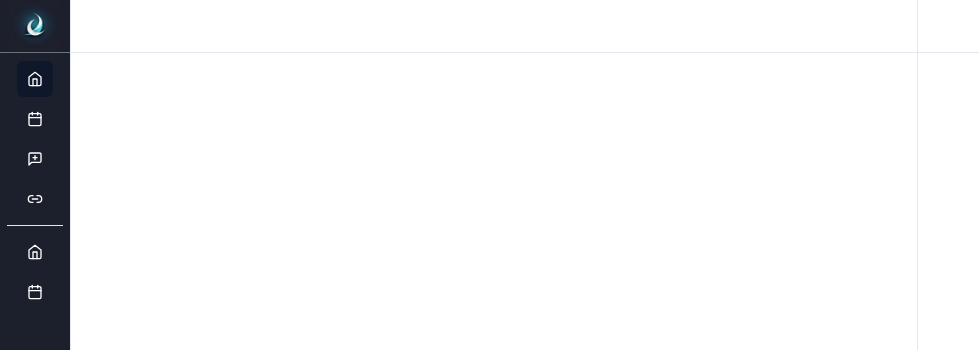
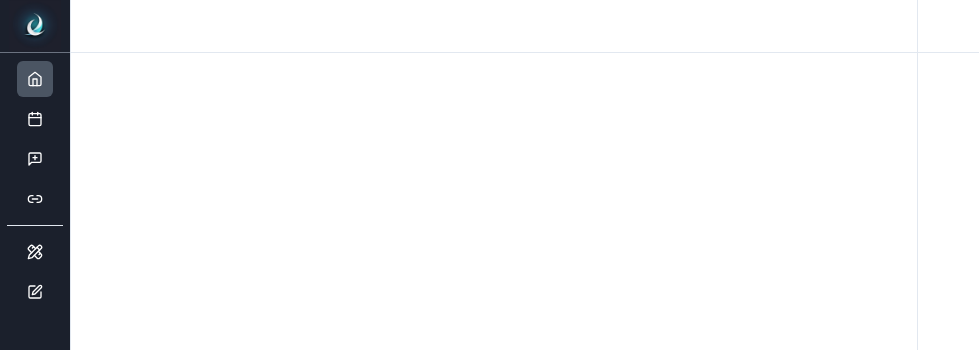
Before and after one commit to verdesB/Template-shadcn, a React (Create React App) app: page / in a window 1280 px wide. Shown: the top 350 px of the page, without its empty margins (0-979 px from the left). Built offline with nearby package versions, Linux system fonts and the light colour scheme.

Commit message:
first commit

```diff
--- a/src/MailTest.tsx
+++ b/src/MailTest.tsx
@@ -1,44 +1,25 @@
 import * as React from "react"
 import {
-    AlertCircle,
-    Archive,
-    ArchiveX, Calendar,
-    File, Home,
-    Inbox, MessageSquarePlus,
-    MessagesSquare,
-    PenBox,
-    Search,
-    Send,
-    ShoppingCart,
-    Trash2,
-    Users2,
-    Link2
+     Calendar,
+     Home,
+     MessageSquarePlus,
+    Link2, PencilRuler, SquarePen
 } from "lucide-react"
 import {Nav} from "./Nav";
 import { cn } from "./utils/cn"
 import { Separator } from "./Separator"
-import { Input } from "./Input"
-import {
-    Tabs,
-    TabsContent,
-    TabsList,
-    TabsTrigger,
-} from "./Tabs"
 import { TooltipProvider } from "./Tooltip"
 import { ResizableHandle, ResizablePanel, ResizablePanelGroup } from "./Resizable"
 import logo from './assets/logo.png'
-import {useEffect, useRef} from "react";
-import {ImperativePanelHandle} from "react-resizable-panels";
+
 
 const MailTest = () => {
-
-
     const [isCollapsed, setIsCollapsed] = React.useState(false)
     console.log(isCollapsed)
 
     return (
         <ResizablePanelGroup direction="horizontal" className="h-full items-stretch">
-            <ResizablePanel  minSize={5} maxSize={20} style={{minWidth: '70px'}}
+            <ResizablePanel minSize={7}  style={{minWidth: '70px', maxWidth: '270px'}}
                              collapsible={true}  onCollapse={(collapsed) => {
                 console.log('onCollapse called with:', isCollapsed);
                 setIsCollapsed(true);
@@ -56,7 +37,7 @@ const MailTest = () => {
                         isCollapsed={isCollapsed}
                          links={[
                              {
-                                 title: isCollapsed ? "" : "Dashboard",
+                                 title:  "Dashboard",
                                  label: "",
                                  icon: Home,
                                  variant: "default",
@@ -88,14 +69,15 @@ const MailTest = () => {
                              {
                                  title: "Creation de page Web",
                                  label: "",
-                                 icon: Home,
+                                 icon: PencilRuler,
                                  variant: "ghost",
                              },
                              {
                                  title: "Créer un article ",
                                  label: "",
-                                 icon: Calendar,
+                                 icon: SquarePen,
                                  variant: "ghost",
+
                              },
 
 
--- a/src/Nav.tsx
+++ b/src/Nav.tsx
@@ -39,7 +39,7 @@ export function Nav({ links, isCollapsed}: NavProps) {
                                             buttonVariants({variant: link.variant, size: "icon"}),
                                             "h-9 w-9 text-white",
                                             link.variant === "default" &&
-                                            "dark:bg-muted dark:text-muted-foreground dark:hover:bg-muted dark:hover:text-white"
+                                            "dark:bg-muted dark:text-muted-foreground dark:hover:bg-muted dark:hover:text-white bg-gray-600"
                                         )}
                                     >
                                         <link.icon className="h-4 w-4"/>
@@ -63,7 +63,7 @@ export function Nav({ links, isCollapsed}: NavProps) {
                                     buttonVariants({variant: link.variant, size: "sm"}),
                                     "text-white",
                                     link.variant === "default" &&
-                                    "dark:bg-muted dark:text-white dark:hover:bg-muted dark:hover:text-white",
+                                    " dark:bg-muted dark:text-white dark:hover:bg-muted dark:hover:text-white bg-gray-600",
                                     "justify-start"
                                 )}
                             >
```
